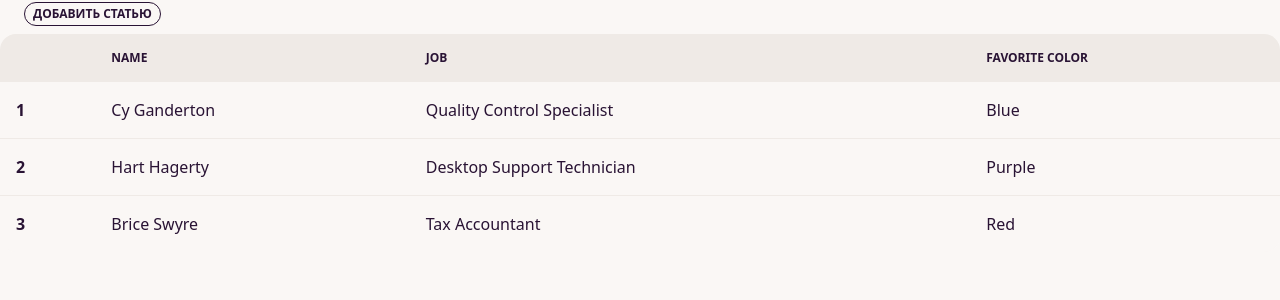
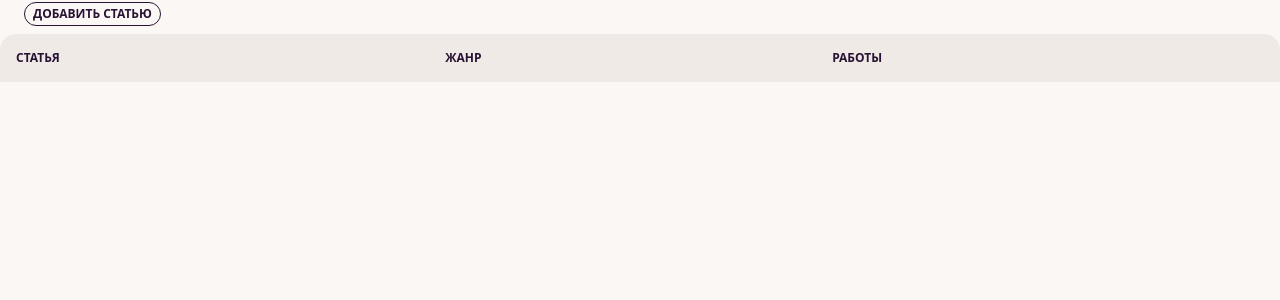
Before and after one commit to alicekaeva/7semNIT_finalProject, a Flask app: page /edit_issue in a window 1280 px wide. Shown: the part 64-364 px from the top of the page. Run offline with Flask 2, Linux system fonts and the light colour scheme; data comes from the database, SQL or seed files in the repository; lists and menus that the app fills with data are empty; some libraries are stand-ins or nearby versions.

Commit message:
chupakabra

```diff
--- a/controllers/edit_issue.py
+++ b/controllers/edit_issue.py
@@ -1,7 +1,7 @@
 from app import app
 from flask import render_template, request, session
 from utils import get_db_connection
-from models.edit_issue_model import get_work, get_genre, add_article, add_issue_article, add_issue_article_work
+from models.edit_issue_model import get_work, get_genre, add_article, add_issue_article, add_issue_article_work, show_edit_table
 
 
 @app.route('/edit_issue', methods=['get', 'post'])
@@ -20,11 +20,14 @@ def edit_issue():
         issue_article_id = add_issue_article(edit_issue_id, article_id, conn)
         add_issue_article_work(issue_article_id, works_ids, conn)
 
+    df_table = show_edit_table(edit_issue_id, conn)
+
     html = render_template(
         'edit_issue.html',
         f_name=edit_issue_name,
         len=len,
         works = df_works,
-        genres=df_genres
+        genres=df_genres,
+        table=df_table
     )
     return html
--- a/models/edit_issue_model.py
+++ b/models/edit_issue_model.py
@@ -30,5 +30,19 @@ def add_issue_article_work(issue_article, works, conn):
     for item in works:
         cur.execute('''INSERT INTO issue_article_work(issue_article_id, work_id, worker_id, responsible_for_work_id,
         start_date, end_date, checked) VALUES (:new_issue_article, :new_work, NULL, NULL, NULL, NULL, NULL)''',
-                    {"new_issue_article": issue_article, "new_work": item, })
+                    {"new_issue_article": issue_article, "new_work": item})
     return conn.commit()
+
+
+def show_edit_table(id, conn):
+    return pandas.read_sql('''
+    SELECT article_name AS Статья, genre_name AS Жанр, GROUP_CONCAT(work_name,', ') AS Работы
+    FROM issue_article_work
+    JOIN issue_article USING (issue_article_id)
+    JOIN article USING (article_id)
+    JOIN work USING (work_id)
+    JOIN genre USING (genre_id)
+    JOIN issue USING (issue_id)
+    WHERE issue_id = :id
+    GROUP BY  issue_article_id
+    ''', conn, params={"id": id})
--- a/templates/edit_issue.html
+++ b/templates/edit_issue.html
@@ -2,7 +2,7 @@
 <html lang="en" data-theme="cupcake">
 <head>
     <meta charset="UTF-8">
-    <title>Выпуски</title>
+    <title>{{ f_name }}</title>
     <link href="https://cdn.jsdelivr.net/npm/daisyui@2.42.1/dist/full.css" rel="stylesheet" type="text/css"/>
     <script src="https://cdn.tailwindcss.com"></script>
     {% import "macros.html" as macros %}
@@ -24,7 +24,7 @@
         </div>
     </div>
     <div class="navbar-center">
-        <a class="btn btn-ghost normal-case text-xl">{{ f_name }}</a>
+        <a href={{ url_for("issues") }} class="btn btn-ghost normal-case text-xl">{{ f_name }}</a>
     </div>
     <div class="navbar-end">
     </div>
@@ -42,40 +42,7 @@
     </div>
 </div>
 <div class="overflow-x-auto mt-2">
-    <table class="table w-full">
-        <!-- head -->
-        <thead>
-        <tr>
-            <th></th>
-            <th>Name</th>
-            <th>Job</th>
-            <th>Favorite Color</th>
-        </tr>
-        </thead>
-        <tbody>
-        <!-- row 1 -->
-        <tr>
-            <th>1</th>
-            <td>Cy Ganderton</td>
-            <td>Quality Control Specialist</td>
-            <td>Blue</td>
-        </tr>
-        <!-- row 2 -->
-        <tr>
-            <th>2</th>
-            <td>Hart Hagerty</td>
-            <td>Desktop Support Technician</td>
-            <td>Purple</td>
-        </tr>
-        <!-- row 3 -->
-        <tr>
-            <th>3</th>
-            <td>Brice Swyre</td>
-            <td>Tax Accountant</td>
-            <td>Red</td>
-        </tr>
-        </tbody>
-    </table>
+    {{ macros.render_edit_issue(table, 'issue_article_work_id', len) }}
 </div>
 </body>
 </html>
--- a/templates/index.html
+++ b/templates/index.html
@@ -29,5 +29,8 @@
     <div class="navbar-end">
     </div>
 </div>
+<div class="flex flex-wrap ml-2 mr-2">
+    {{ macros.render_cards(table, 'issue_article_work_id', len) }}
+</div>
 </body>
 </html>
--- a/templates/macros.html
+++ b/templates/macros.html
@@ -1,50 +1,28 @@
-{% macro render_issues(issues, len) %}
-    {% set n = len(issues) %}
+{% macro render_issues(combo_box, issue_id, len) %}
+    <select name="issue" class="select select-bordered w-full max-w-xs" required>
+        {% set n = len(combo_box) %}
+        {% for i in range(n) %}
+            {% set id_r = combo_box.loc[i, "issue_id"] %}
+            {% if id_r == issue_id %}
+                <option selected value={{ id_r }}>
+                    {% else %}
+                <option value={{ id_r }}>
+            {% endif %}
+        {{ combo_box.loc[i, "issue_name"] }}
+        </option>
+        {% endfor %}
+    </select>
+{% endmacro %}
+
+{% macro render_secret(combo_box, issue_id, len) %}
+    {% set n = len(combo_box) %}
     {% for i in range(n) %}
-        <form action="{{ url_for('issues') }}" method="get">
-            <div class="dropdown dropdown-bottom">
-                <input hidden type="text" name="editable" value="{{ issues.loc[i, "issue_name"] }}">
-                <input hidden type="text" name="editable_id" value="{{ issues.loc[i, "issue_id"] }}">
-                <label tabindex="0" class="link link-hover text-lg ml-6">{{ issues.loc[i, "issue_name"] }}</label>
-                <div class="dropdown-content menu p-2 shadow bg-base-100 rounded-box overflow-x-auto">
-                    <table class="table w-full">
-                        <!-- head -->
-                        <thead>
-                        <tr>
-                            <th></th>
-                            <th>Name</th>
-                            <th>Job</th>
-                            <th>Favorite Color</th>
-                        </tr>
-                        </thead>
-                        <tbody>
-                        <!-- row 1 -->
-                        <tr>
-                            <th>1</th>
-                            <td>Cy Ganderton</td>
-                            <td>Quality Control Specialist</td>
-                            <td>Blue</td>
-                        </tr>
-                        <!-- row 2 -->
-                        <tr>
-                            <th>2</th>
-                            <td>Hart Hagerty</td>
-                            <td>Desktop Support Technician</td>
-                            <td>Purple</td>
-                        </tr>
-                        <!-- row 3 -->
-                        <tr>
-                            <th>3</th>
-                            <td>Brice Swyre</td>
-                            <td>Tax Accountant</td>
-                            <td>Red</td>
-                        </tr>
-                        </tbody>
-                    </table>
-                </div>
-            </div>
-            <button type="submit" class="btn btn-outline btn-xs ml-2">Редактировать</button>
-        </form>
+        {% set id_r = combo_box.loc[i, "issue_id"] %}
+        {% if id_r == issue_id %}
+            <input hidden type="text" name="editable" value="{{ combo_box.loc[i, "issue_name"] }}">
+            <input hidden type="text" name="editable_id" value="{{ combo_box.loc[i, "issue_id"] }}">
+        {% endif %}
+        </option>
     {% endfor %}
 {% endmacro %}
 
```
Also changed, not shown: other parts of templates/macros.html (+52 -0 lines), controllers/index.py (+6 -3 lines), controllers/issues.py (+13 -2 lines), models/index_model.py (added, +50 -0 lines), models/issues_model.py (+13 -0 lines), templates/issues.html (+11 -1 lines).
